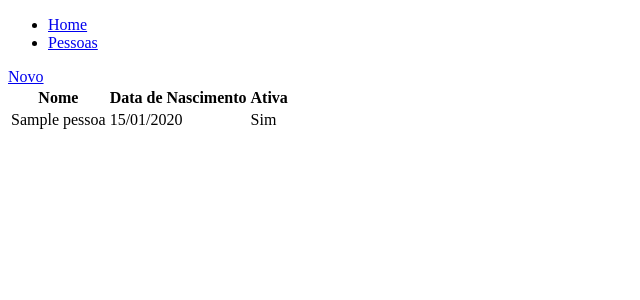
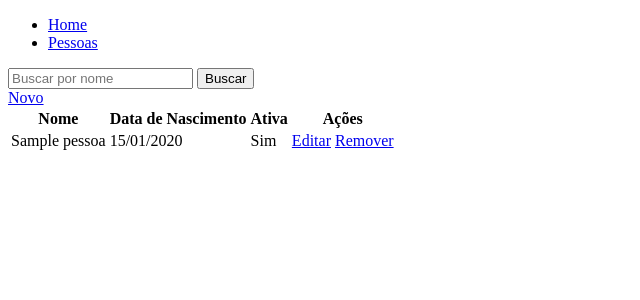
Before and after one commit to pedroandriottii/cadastro, a Django app: page /pessoas/ in a window 1280 px wide. Shown: the top 300 px of the page, without its empty margins (0-640 px from the left). Run offline with Django 4.2, Linux system fonts and the light colour scheme; tables that the repository leaves empty hold one stand-in row (values such as "Sample post"); parts of the project's set-up code (start-up, migrations or seed data) failed here and were passed over.

Commit message:
Criação de Filtros de Busca e Listagem de Cadastro

```diff
--- a/pessoa/forms.py
+++ b/pessoa/forms.py
@@ -3,6 +3,11 @@ from django import forms
 from .models import Pessoa
 
 class PessoaForm(forms.ModelForm):
+    data_nascimento = forms.DateField(
+        widget=forms.TextInput(
+            attrs={"type": "date"}
+        )
+    )
     class Meta:
         model = Pessoa
         fields = ['nome_completo', 'data_nascimento', 'ativa']
--- /dev/null
+++ b/pessoa/templates/pessoa/pessoa_confirm_delete.html
@@ -0,0 +1,5 @@
+<form method="post">
+    {% csrf_token %}
+    <p>Are you sure you want to delete "{{ object }}"?</p>
+    <input type="submit" value="Confirm">
+</form>
--- a/pessoa/templates/pessoa/pessoa_form.html
+++ b/pessoa/templates/pessoa/pessoa_form.html
@@ -3,6 +3,6 @@
 <form method="post">
     {% csrf_token %}
     {{ form.as_p }}
-    <input type="submit">Salvar</input>
+    <input type="submit" value = "Salvar"></input>
 </form>
 {% endblock content %}
--- a/pessoa/templates/pessoa/pessoa_list.html
+++ b/pessoa/templates/pessoa/pessoa_list.html
@@ -1,5 +1,9 @@
 {% extends 'main/base.html' %}
 {% block content %}
+<form method="GET">
+    <input type = "text" name="nome" placeholder="Buscar por nome"/>
+    <input type = "submit" value="Buscar"/>
+</form>
 <a href="{% url 'pessoa.novo' %}">Novo</a>
 <table>
     <thead>
@@ -7,6 +11,7 @@
             <th>Nome</th>
             <th>Data de Nascimento</th>
             <th>Ativa</th>
+            <th>Ações</th>
         </tr>
     </thead>
     <tbody>
@@ -21,6 +26,10 @@
             Não
             {% endif %}
             </td>
+            <td>
+                <a href="{% url 'pessoa.editar' pessoa.pk %}">Editar</a>
+                <a href="{% url 'pessoa.remover' pessoa.pk %}">Remover</a>
+            </td>
         </tr>
         {% endfor %}
     </tbody>
--- a/pessoa/urls.py
+++ b/pessoa/urls.py
@@ -1,7 +1,9 @@
 from django.urls import path
-from .views import ListaPessoaView, PessoaCreateView
+from .views import ListaPessoaView, PessoaCreateView, PessoaUpdateView, PessoaDeleteView
 
 urlpatterns = [
     path('', ListaPessoaView.as_view(), name='pessoa.index'),
     path('novo/', PessoaCreateView.as_view(), name='pessoa.novo'),
+    path('editar/<int:pk>', PessoaUpdateView.as_view(), name='pessoa.editar'),
+    path('remover/<int:pk>', PessoaDeleteView.as_view(), name='pessoa.remover'),
 ]
--- a/pessoa/views.py
+++ b/pessoa/views.py
@@ -1,5 +1,5 @@
 from django.shortcuts import render
-from django.views.generic import ListView, CreateView
+from django.views.generic import ListView, CreateView, UpdateView, DeleteView
 from .models import Pessoa
 from .forms import PessoaForm
 
@@ -7,7 +7,24 @@ class ListaPessoaView(ListView):
     model = Pessoa
     queryset = Pessoa.objects.all().order_by('nome_completo')
 
+    def get_queryset(self):
+        queryset = super().get_queryset()
+        filtro_nome = self.request.GET.get('nome') or None
+
+        if filtro_nome:
+            queryset = queryset.filter(nome_completo__contains=filtro_nome)
+        return queryset
+
 class PessoaCreateView(CreateView):
     model = Pessoa
     form_class = PessoaForm
     success_url = '/pessoas/'
+
+class PessoaUpdateView(UpdateView):
+    model = Pessoa
+    form_class = PessoaForm
+    success_url = '/pessoas/'
+
+class PessoaDeleteView(DeleteView):
+    model = Pessoa
+    success_url = '/pessoas/'
```
